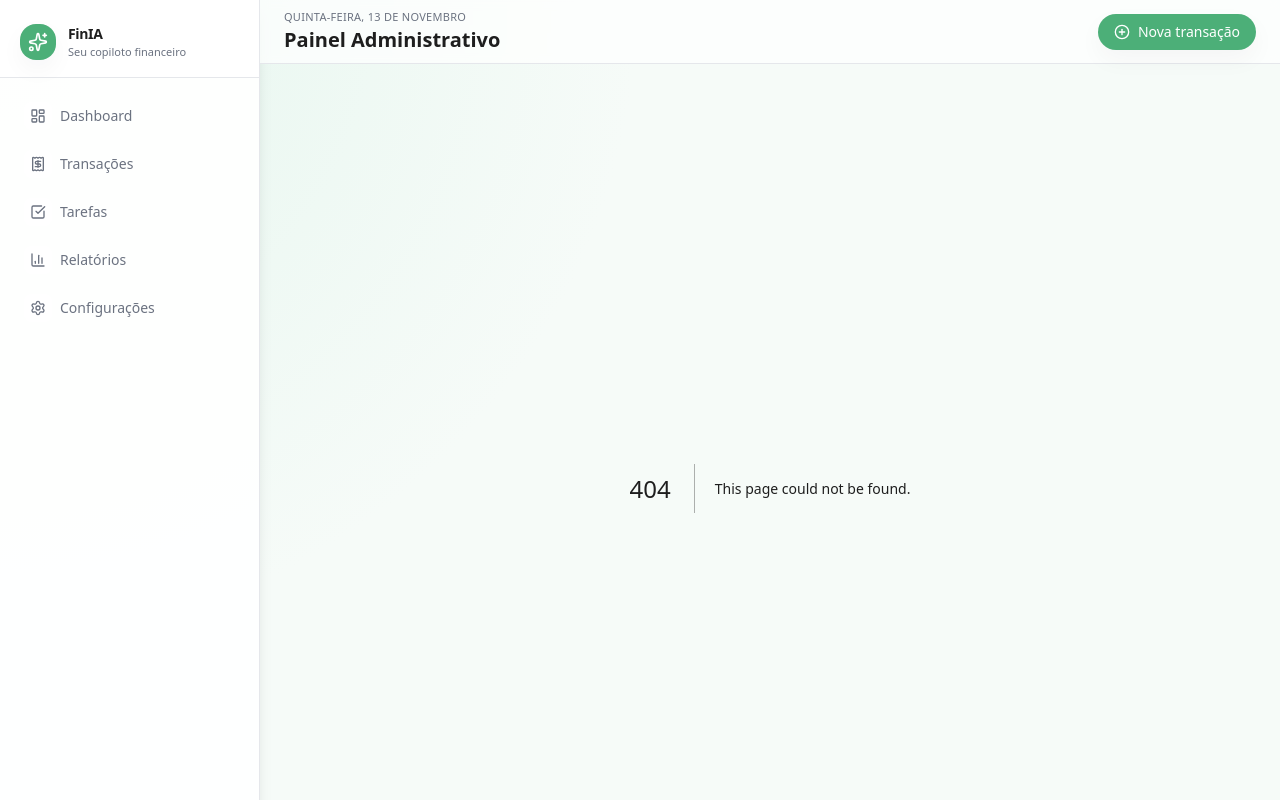
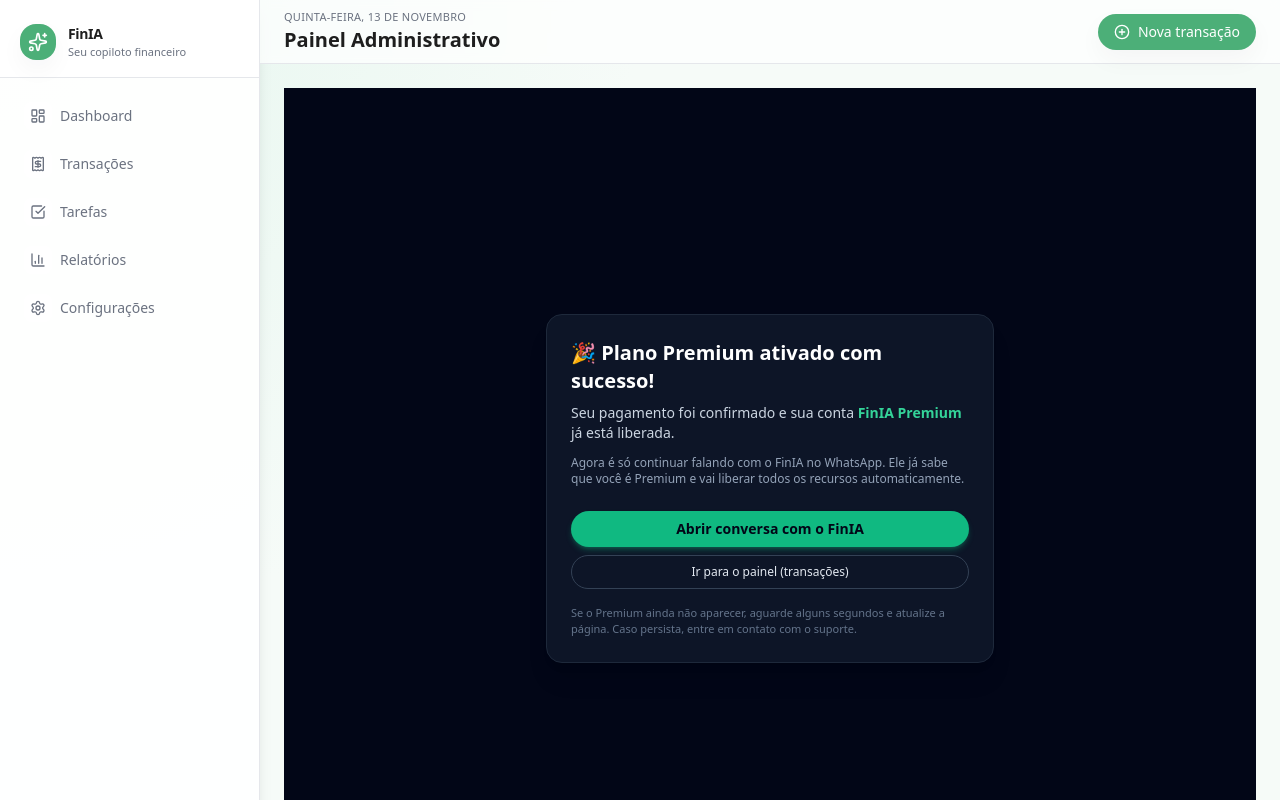
Before and after one commit to Niltinho77/finia-dashboard, a Next.js app: page /success in a window 1280 px wide. Before the commit this address had no page. Shown: the top 800 px of the page. Built offline with nearby package versions, Linux system fonts and the light colour scheme.

Commit message:
pagina de sucesso e de cancelamento

```diff
--- /dev/null
+++ b/pages/cancel.tsx
@@ -0,0 +1,32 @@
+// pages/cancel.tsx
+import Link from "next/link";
+
+export default function CancelPage() {
+  return (
+    <div className="min-h-screen bg-slate-950 text-slate-50 flex items-center justify-center px-4">
+      <div className="w-full max-w-md rounded-2xl border border-slate-800 bg-slate-900/90 p-6 shadow-xl">
+        <h1 className="text-xl font-semibold text-white">
+          Pagamento não concluído
+        </h1>
+
+        <p className="mt-2 text-sm text-slate-300">
+          Parece que você cancelou o checkout do plano Premium.
+        </p>
+
+        <p className="mt-3 text-xs text-slate-400">
+          Você pode continuar usando a versão gratuita normalmente. Se quiser
+          ativar o Premium depois, é só acessar novamente a área de assinatura.
+        </p>
+
+        <div className="mt-6 flex flex-col gap-2">
+          <Link
+            href="/"
+            className="inline-flex items-center justify-center rounded-full bg-slate-800 px-4 py-2 text-xs font-medium text-slate-100 transition hover:bg-slate-700"
+          >
+            Voltar para o início
+          </Link>
+        </div>
+      </div>
+    </div>
+  );
+}
--- /dev/null
+++ b/pages/success.tsx
@@ -0,0 +1,54 @@
+// pages/success.tsx
+import Link from "next/link";
+import { useRouter } from "next/router";
+
+export default function SuccessPage() {
+  const router = useRouter();
+  const { session_id } = router.query; // se quiser usar depois
+
+  return (
+    <div className="min-h-screen bg-slate-950 text-slate-50 flex items-center justify-center px-4">
+      <div className="w-full max-w-md rounded-2xl border border-slate-800 bg-slate-900/90 p-6 shadow-xl">
+        <h1 className="text-xl font-semibold text-white">
+          🎉 Plano Premium ativado com sucesso!
+        </h1>
+
+        <p className="mt-2 text-sm text-slate-300">
+          Seu pagamento foi confirmado e sua conta{" "}
+          <span className="font-semibold" style={{ color: "#34d399" }}>
+            FinIA Premium
+          </span>{" "}
+          já está liberada.
+        </p>
+
+        <p className="mt-3 text-xs text-slate-400">
+          Agora é só continuar falando com o FinIA no WhatsApp. Ele já sabe que
+          você é Premium e vai liberar todos os recursos automaticamente.
+        </p>
+
+        <div className="mt-6 flex flex-col gap-2">
+          <a
+            href="https://wa.me/SEU_NUMERO_WHATSAPP"
+            target="_blank"
+            rel="noreferrer"
+            className="inline-flex items-center justify-center rounded-full bg-emerald-500 px-4 py-2 text-sm font-semibold text-slate-950 shadow-md shadow-emerald-500/30 transition hover:bg-emerald-400"
+          >
+            Abrir conversa com o FinIA
+          </a>
+
+          <Link
+            href="/transacoes"
+            className="inline-flex items-center justify-center rounded-full border border-slate-700 px-4 py-2 text-xs font-medium text-slate-200 transition hover:border-slate-500 hover:bg-slate-900/70"
+          >
+            Ir para o painel (transações)
+          </Link>
+        </div>
+
+        <p className="mt-4 text-[11px] text-slate-500">
+          Se o Premium ainda não aparecer, aguarde alguns segundos e atualize a
+          página. Caso persista, entre em contato com o suporte.
+        </p>
+      </div>
+    </div>
+  );
+}
```
